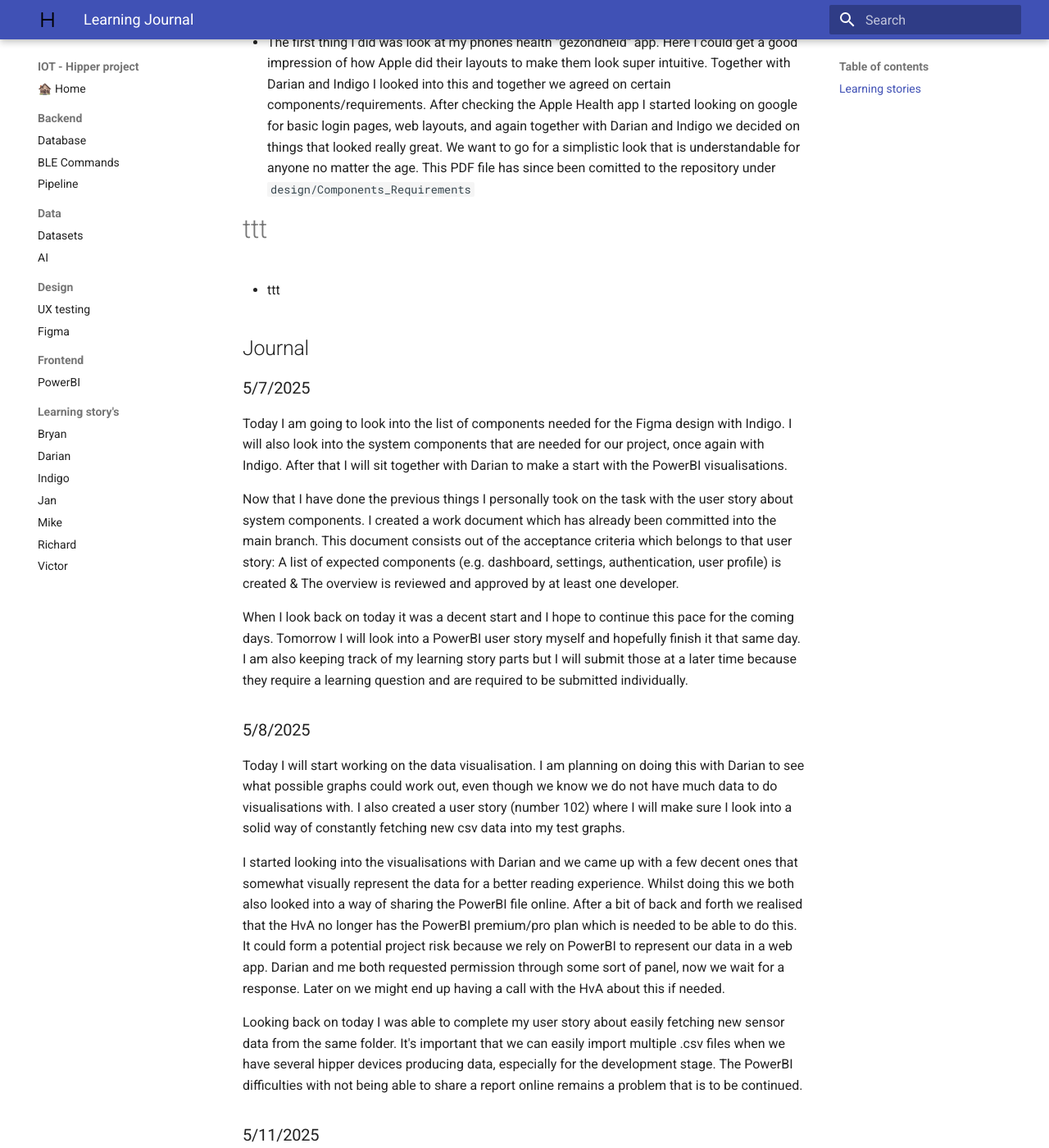
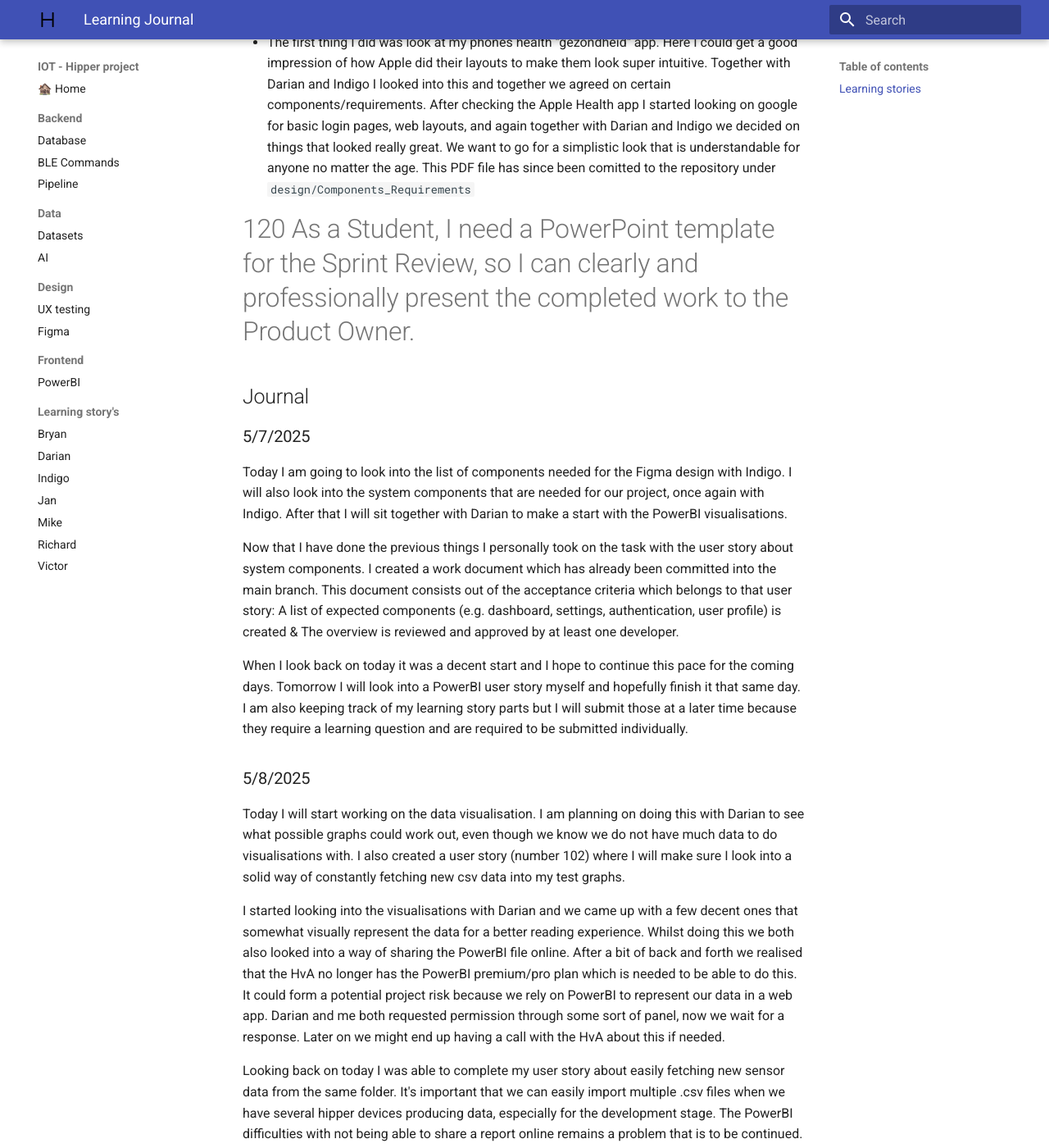
Before and after one commit to Vic-Warden/Digital-Life-Hipper-Monitoring, an MkDocs documentation site: the page built from docs/learning/journalJan.md, in a window 1280 px wide and 1400 px high, scrolled down 464 px. Shown: the whole window at 82% size. Built offline with MkDocs 1.6.1 and Material for MkDocs 9.7.7, drawn with Linux system fonts in a browser that asks for light colours; some of the changed text lies outside the part shown.

Commit message:
journal commit with learning story

```diff
--- a/docs/learning/journalJan.md
+++ b/docs/learning/journalJan.md
@@ -6,8 +6,8 @@ This file contains the learning journal with the learning stories of Jan.
 #111 As a student, I want to learn about clean web app implementations, so that I can use it to my advantage to come up with components/requirements for a web app.
 * The first thing I did was look at my phones health "gezondheid" app. Here I could get a good impression of how Apple did their layouts to make them look super intuitive. Together with Darian and Indigo I looked into this and together we agreed on certain components/requirements. After checking the Apple Health app I started looking on google for basic login pages, web layouts, and again together with Darian and Indigo we decided on things that looked really great. We want to go for a simplistic look that is understandable for anyone no matter the age. This PDF file has since been comitted to the repository under `design/Components_Requirements`
 
-#ttt
-* ttt
+#120 As a Student, I need a PowerPoint template for the Sprint Review, so I can clearly and professionally present the completed work to the Product Owner.
+
 
 ## Journal
 
@@ -29,3 +29,7 @@ Looking back on today I was able to complete my user story about easily fetching
 Today I mostly reviewed some user stories and learning stories. I also started with my own learning story and one of my user stories was merged.
 
 Tomorrow back at school I will look into the PowerBI situation again. I really hope to then be able to make use of the online version. If not I will contact one of my lecturers to discuss the problem. Darian already talked about an alternative route we could take, so that could be the last resort.
+
+### 5/15/2025
+
+Today we as a team have the sprint review with our
```
